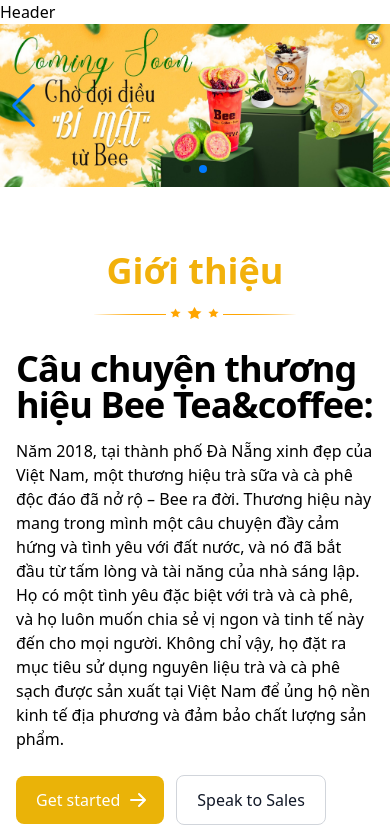
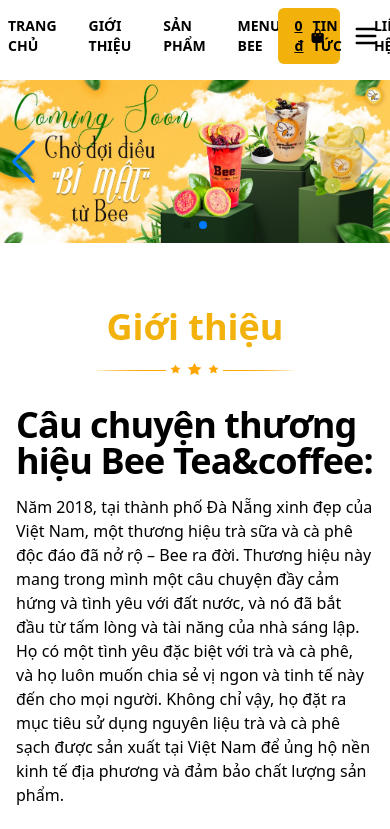
Before and after one commit to Tiepdontcare7/BeeCoffee, a React (Vite) app in the folder client/: page / in a window 390 px wide. Shown: the top 829 px of the page. Built offline with nearby package versions, Linux system fonts and the light colour scheme.

Commit message:
style: create header

```diff
--- a/client/src/components/Banner.tsx
+++ b/client/src/components/Banner.tsx
@@ -19,7 +19,7 @@
                 }}
                 navigation={true}
                 modules={[Autoplay, Pagination, Navigation]}
-                className="mySwiper"
+                className="mySwiper mt-20"
             >
                 <SwiperSlide>
                     <div>
--- a/client/src/components/Header.tsx
+++ b/client/src/components/Header.tsx
@@ -1,5 +1,143 @@
 const Header = () => {
-    return <div>Header</div>;
+    return (
+        <div>
+            <header className="p-2 mx-auto w-full max-w-screen-2xl fixed top-0 z-50 transition-all duration-700 ease-in-out bg-white">
+                <nav className="flex flex-row justify-around items-center relative">
+                    <a href="#" className="basis-2/6 text-left">
+                        <img className="w-2/3" src="/images/logo.png" alt="" />
+                    </a>
+                    <ul
+                        className="basis-3/6  flex items-center justify-end gap-8 uppercase text-sm text-black-600 font-bold -mr-32"
+                    >
+                        <li className="py-1 transition delay-75 hover:text-[#f2b10b] relative after:lg:absolute after:lg:bottom-0 after:lg:left-0 after:lg:bg-coffee-200 after:lg:h-0.5 after:lg:w-0 hover:after:lg:w-full after:lg:transition-all after:lg:ease-in-out after:lg:duration-300">
+                            <a href="#" className="">
+                                Trang chủ
+                            </a>
+                        </li>
+                        <li className="py-1 transition delay-75 hover:text-[#f2b10b] relative after:lg:absolute after:lg:bottom-0 after:lg:left-0 after:lg:bg-coffee-200 after:lg:h-0.5 after:lg:w-0 hover:after:lg:w-full after:lg:transition-all after:lg:ease-in-out after:lg:duration-300">
+                            <a href="#" className="">
+                                Giới thiệu
+                            </a>
+                        </li>
+                        <li className="py-1 transition delay-75 hover:text-[#f2b10b] relative after:lg:absolute after:lg:bottom-0 after:lg:left-0 after:lg:bg-coffee-200 after:lg:h-0.5 after:lg:w-0 hover:after:lg:w-full after:lg:transition-all after:lg:ease-in-out after:lg:duration-300">
+                            <a href="#" className="">
+                                Sản phẩm
+                            </a>
+                        </li>
+                        <li className="group py-1 transition delay-75 group-hover:text-[#f2b10b] after:lg:bottom-0 after:lg:left-0 after:lg:bg-coffee-200 after:lg:h-0.5 after:lg:w-0 hover:after:lg:w-full after:lg:transition-all after:lg:ease-in-out after:lg:duration-300">
+                            <a href="#" className="hover:text-[#f2b10b]">
+                                Menu Bee
+                            </a>
+                            {/* Mega Menu */}
+                            <div className="flex absolute bg-slate-50 text-black right-0 border-2 border-[#f2b10b] rounded-2xl opacity-0 group-hover:opacity-100 group-hover:visible group-hover:mt-3 transition-all duration-500">
+                                <ul className="p-2 flex flex-col justify-around gap-3 w-full">
+                                    <li>
+                                        <a href="" className="w-32 block p-2 hover:text-[#f2b10b] transition-all duration-150">
+                                            <i className="fa-solid fa-caret-right m-2"></i>
+                                            Best-Seller
+                                        </a>
+                                    </li>
+                                    <li>
+                                        <a href="" className="w-32 block p-2 hover:text-[#f2b10b] transition-all duration-150">
+                                            <i className="fa-solid fa-caret-right m-2"></i>
+                                            Trà sữa
+                                        </a>
+                                    </li>
+                                    <li>
+                                        <a href="" className="w-32  block p-2 hover:text-[#f2b10b] transition-all duration-150">
+                                            <i className="fa-solid fa-caret-right m-2"></i>
+                                            Coffee
+                                        </a>
+                                    </li>
+                                </ul>
+                                <ul className="p-2 inline-flex flex-col justify-around  gap-5 w-full">
+                                    <li>
+                                        <a href="" className="w-52  block p-2 hover:text-[#f2b10b] transition-all duration-150">
+                                            <i className="fa-solid fa-caret-right m-2"></i>
+                                            Trà hoa quả đặc biệt
+                                        </a>
+                                    </li>
+                                    <li>
+                                        <a href="" className="w-32 block p-2 hover:text-[#f2b10b] transition-all duration-150">
+                                            <i className="fa-solid fa-caret-right m-2"></i>
+                                            Olong
+                                        </a>
+                                    </li>
+                                    <li>
+                                        <a href="" className="w-32 block p-2 hover:text-[#f2b10b] transition-all duration-150">
+                                            <i className="fa-solid fa-caret-right m-2"></i>
+                                            Sữa tươi
+                                        </a>
+                                    </li>
+                                </ul>
+                                <ul className="p-2 inline-flex flex-col justify-around  gap-5 w-full">
+                                    <li>
+                                        <a href="" className="w-36  block p-2 hover:text-[#f2b10b] transition-all duration-150">
+                                            <i className="fa-solid fa-caret-right m-2"></i>
+                                            Trà trái cây
+                                        </a>
+                                    </li>
+                                    <li>
+                                        <a href="" className="w-32  block p-2 hover:text-[#f2b10b] transition-all duration-150">
+                                            <i className="fa-solid fa-caret-right m-2"></i>
+                                            Món nóng
+                                        </a>
+                                    </li>
+                                    <li>
+                                        <a href="" className="w-32  block p-2 hover:text-[#f2b10b] transition-all duration-150">
+                                            <i className="fa-solid fa-caret-right m-2"></i>
+                                            Đá xay
+                                        </a>
+                                    </li>
+                                </ul>
+                                <ul className="p-2 flex flex-col gap-5 w-full">
+                                    <li>
+                                        <a href="" className="w-30 block p-2 hover:text-[#f2b10b] transition-all duration-150">
+                                            <i className="fa-solid fa-caret-right m-2"></i>
+                                            Món khác
+                                        </a>
+                                    </li>
+                                </ul>
+                            </div>
+                        </li>
+                        <li className="py-1 transition delay-75 hover:text-[#f2b10b] relative after:lg:absolute after:lg:bottom-0 after:lg:left-0 after:lg:bg-coffee-200 after:lg:h-0.5 after:lg:w-0 hover:after:lg:w-full after:lg:transition-all after:lg:ease-in-out after:lg:duration-300">
+                            <a href="#" className="">
+                                Tin tức
+                            </a>
+                        </li>
+                        <li className="py-1 transition delay-75 hover:text-[#f2b10b] relative after:lg:absolute after:lg:bottom-0 after:lg:left-0 after:lg:bg-coffee-200 after:lg:h-0.5 after:lg:w-0 hover:after:lg:w-full after:lg:transition-all after:lg:ease-in-out after:lg:duration-300">
+                            <a href="#" className="">
+                                Liên hệ
+                            </a>
+                        </li>
+                    </ul>
+
+                    <ul className="basis-3/6 lg:basis-1/6 flex justify-end text-sm text-black font-medium">
+                        <li className="after:lg:absolute after:lg:bottom-0 after:lg:left-0 after:lg:bg-coffee-200 after:lg:h-0.5 after:lg:w-0 hover:after:lg:w-full after:lg:transition-all after:lg:ease-in-out after:lg:duration-300;">
+                            <a href="#" className="flex gap-2 items-center font-bold rounded-md p-2 px-4 bg-[#f2b10b]">
+                                <span className="underline">0 đ</span>
+                                <i className="fa-solid fa-bag-shopping text-center"></i>
+                            </a>
+                        </li>
+                    </ul>
+
+                    <div className="basis-1/6 lg:hidden flex items-center cursor-pointer px-3 sm:px-8">
+                        <svg
+                            id="tqd-toggle-top-menu-icon"
+                            xmlns="http://www.w3.org/2000/svg"
+                            className=" w-7 h-7 inline-block;"
+                            fill="none"
+                            viewBox="0 0 24 24"
+                            stroke="currentColor"
+                            stroke-width="2"
+                        >
+                            <path stroke-linecap="round" stroke-linejoin="round" d="M4 6h16M4 12h16M4 18h16" />
+                        </svg>
+                    </div>
+                </nav>
+            </header>
+        </div>
+    );
 };
 
 export default Header;
```
Also changed, not shown: client/public/images/logo-bee.jpg (added), client/public/images/logo.png (added), client/src/index.css (line endings or trailing spaces).
